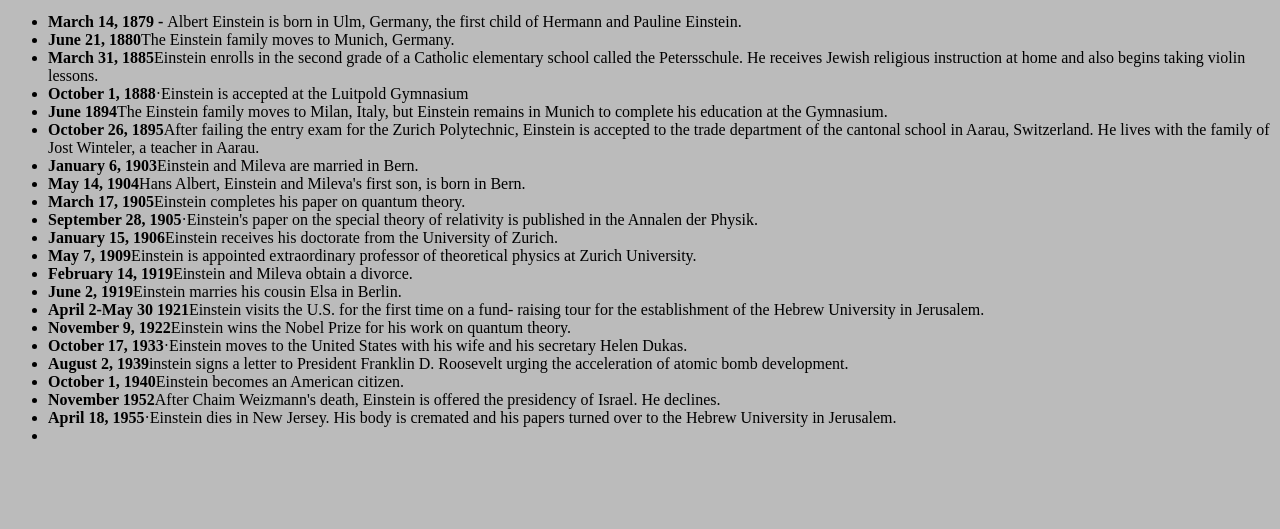
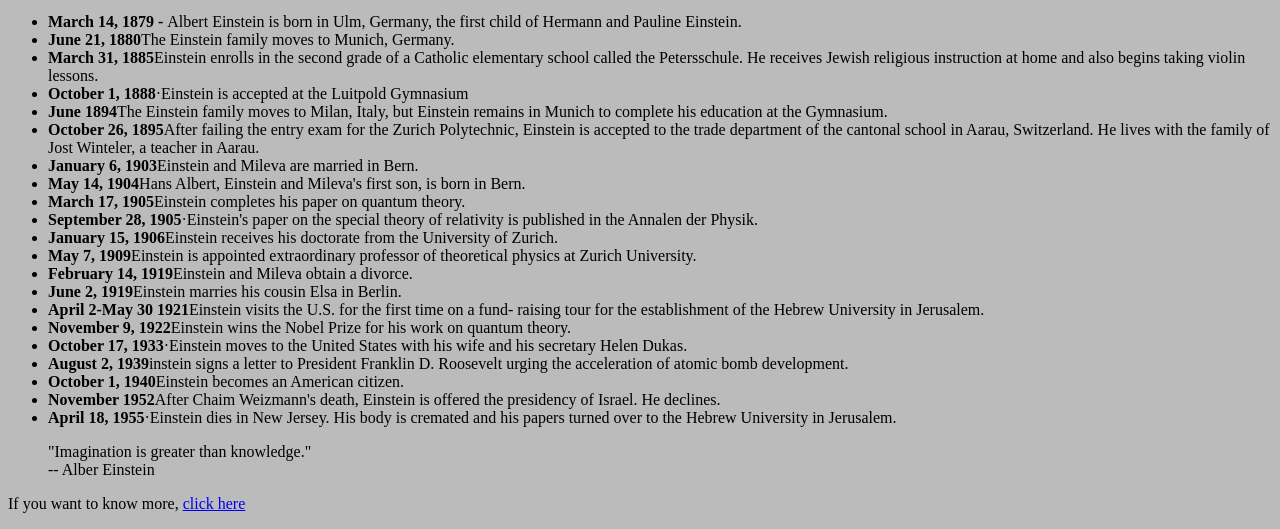
Before and after one commit to h-zahar/fcc-tribute-page-vanilla, a plain HTML site: page index.html in a window 1280 px wide. Shown: the part 455-984 px from the top of the page. Before the commit the page ends 916 px from the top, so only its background shows below. Drawn offline with Linux system fonts and the light colour scheme.

Commit message:
Finished up Contents

```diff
--- a/index.html
+++ b/index.html
@@ -48,10 +48,19 @@
                         <li><strong>October 1, 1940</strong>Einstein becomes an American citizen.</li>
                         <li><strong>November 1952</strong>After Chaim Weizmann's death, Einstein is offered the presidency of Israel. He declines.</li>
                         <li><strong>April 18, 1955</strong>·Einstein dies in New Jersey. His body is cremated and his papers turned over to the Hebrew University in Jerusalem.</li>
-                        <li><strong></strong></li>
                     </ul>
+
+                    <blockquote>
+                        <div>
+                            "Imagination is greater than knowledge."<br>
+                            -- Alber Einstein
+                        </div>
+                    </blockquote>
                 </div>
             </div>
+            <footer>
+                <p>If you want to know more, <a href="#" target="_blank">click here</a></p>
+            </footer>
         </div>
     </body>
 </html>
```
